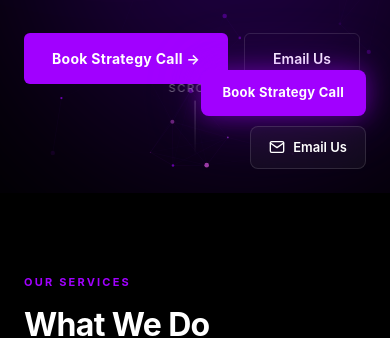
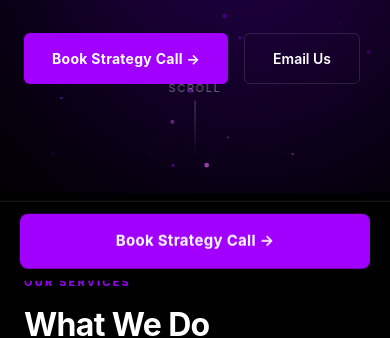
Before and after one commit to digiroiio-lgtm/de_consultancy, a Next.js app: page / in a window 390 px wide. Shown: the part 651-989 px from the top of the page. Built offline with nearby package versions, Linux system fonts and the light colour scheme; no server answers.

Commit message:
feat: replace mobile floating CTA with sticky bottom bar that slides in after scroll
Agent-Logs-Url: https://github.com/digiroiio-lgtm/de_consultancy/sessions/cd91ac5e-f1c5-47c0-829c-d6183b7a7eed

Co-authored-by: digiroiio-lgtm <246828247+digiroiio-lgtm@users.noreply.github.com>

```diff
--- a/app/components/cta-sticky.tsx
+++ b/app/components/cta-sticky.tsx
@@ -1,15 +1,28 @@
+"use client";
+
 import Link from "next/link";
-import { company } from "../lib/content";
+import { useEffect, useState } from "react";
 
 export function StickyCta() {
+  const [visible, setVisible] = useState(false);
+
+  useEffect(() => {
+    const onScroll = () => setVisible(window.scrollY > 200);
+    window.addEventListener("scroll", onScroll, { passive: true });
+    onScroll();
+    return () => window.removeEventListener("scroll", onScroll);
+  }, []);
+
   return (
+    <>
+      {/* Desktop floating CTA — hidden on mobile */}
       <div
+        className="hidden md:flex"
         style={{
           position: "fixed",
           bottom: 24,
           right: 24,
           zIndex: 50,
-        display: "flex",
           flexDirection: "column",
           gap: 10,
           alignItems: "flex-end",
@@ -22,29 +35,44 @@ export function StickyCta() {
         >
           Book Strategy Call
         </Link>
-      <a
-        href={`mailto:${company.email}`}
+      </div>
+
+      {/* Mobile sticky bottom bar — hidden on desktop, slides in after scrolling */}
+      <div
+        className="flex md:hidden"
+        aria-hidden={!visible}
         style={{
-          display: "inline-flex",
-          alignItems: "center",
-          gap: 8,
-          background: "var(--card-bg)",
-          border: "1px solid var(--border)",
-          color: "var(--fg)",
-          fontSize: 13,
-          fontWeight: 600,
-          padding: "10px 18px",
-          borderRadius: 8,
-          textDecoration: "none",
-          backdropFilter: "blur(12px)",
+          position: "fixed",
+          bottom: 0,
+          left: 0,
+          right: 0,
+          zIndex: 50,
+          padding: "12px 20px",
+          paddingBottom: "calc(12px + env(safe-area-inset-bottom))",
+          background: "var(--bg)",
+          borderTop: "1px solid var(--border)",
+          backdropFilter: "blur(16px)",
+          WebkitBackdropFilter: "blur(16px)",
+          transition: "transform 0.4s cubic-bezier(0.4, 0, 0.2, 1)",
+          transform: visible ? "translateY(0)" : "translateY(110%)",
+          pointerEvents: visible ? "auto" : "none",
         }}
       >
-        <svg width="16" height="16" viewBox="0 0 24 24" fill="none" stroke="currentColor" strokeWidth="2" strokeLinecap="round" strokeLinejoin="round" aria-hidden="true">
-          <path d="M4 4h16c1.1 0 2 .9 2 2v12c0 1.1-.9 2-2 2H4c-1.1 0-2-.9-2-2V6c0-1.1.9-2 2-2z" />
-          <polyline points="22,6 12,13 2,6" />
-        </svg>
-        Email Us
-      </a>
+        <Link
+          href="/contact"
+          className="btn-primary"
+          tabIndex={visible ? 0 : -1}
+          style={{
+            width: "100%",
+            justifyContent: "center",
+            padding: "15px 24px",
+            fontSize: 15,
+            borderRadius: 8,
+          }}
+        >
+          Book Strategy Call →
+        </Link>
       </div>
+    </>
   );
 }
```
Lines whose indentation alone changed are shown as unchanged.
